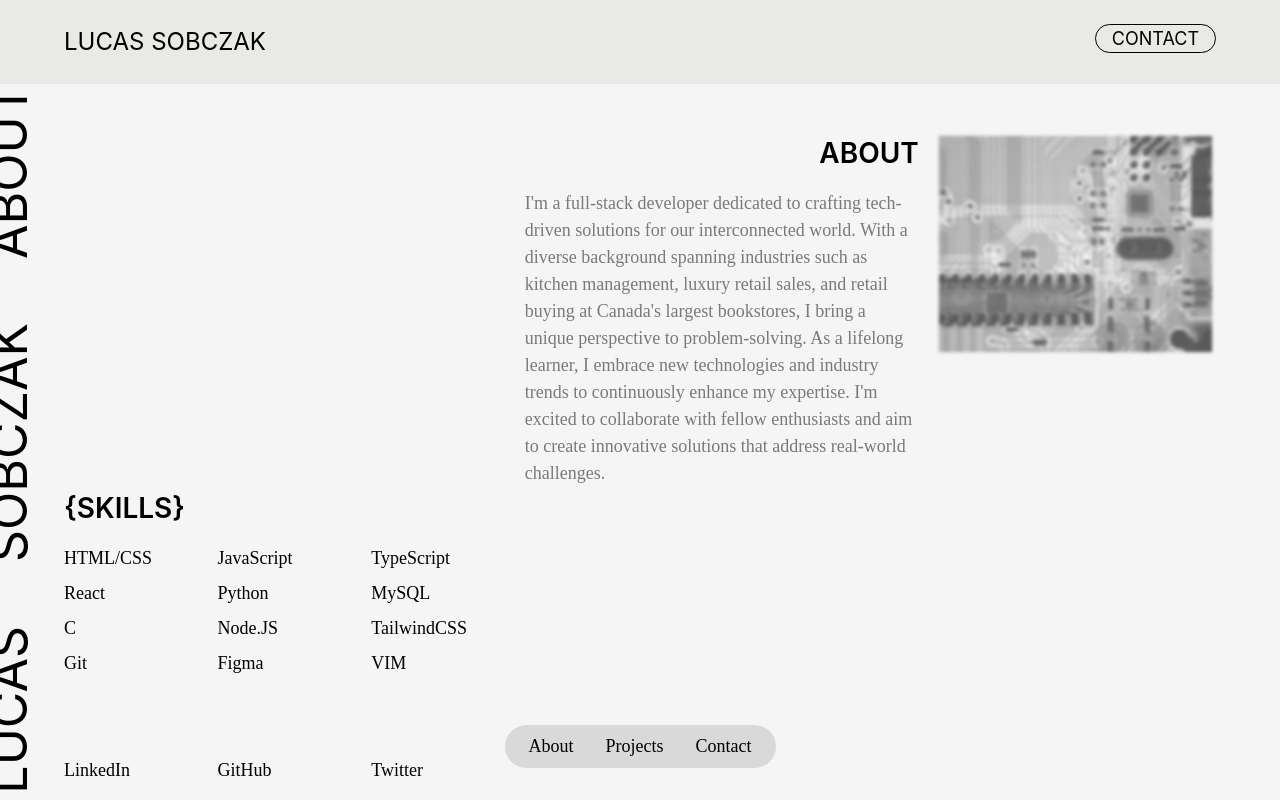
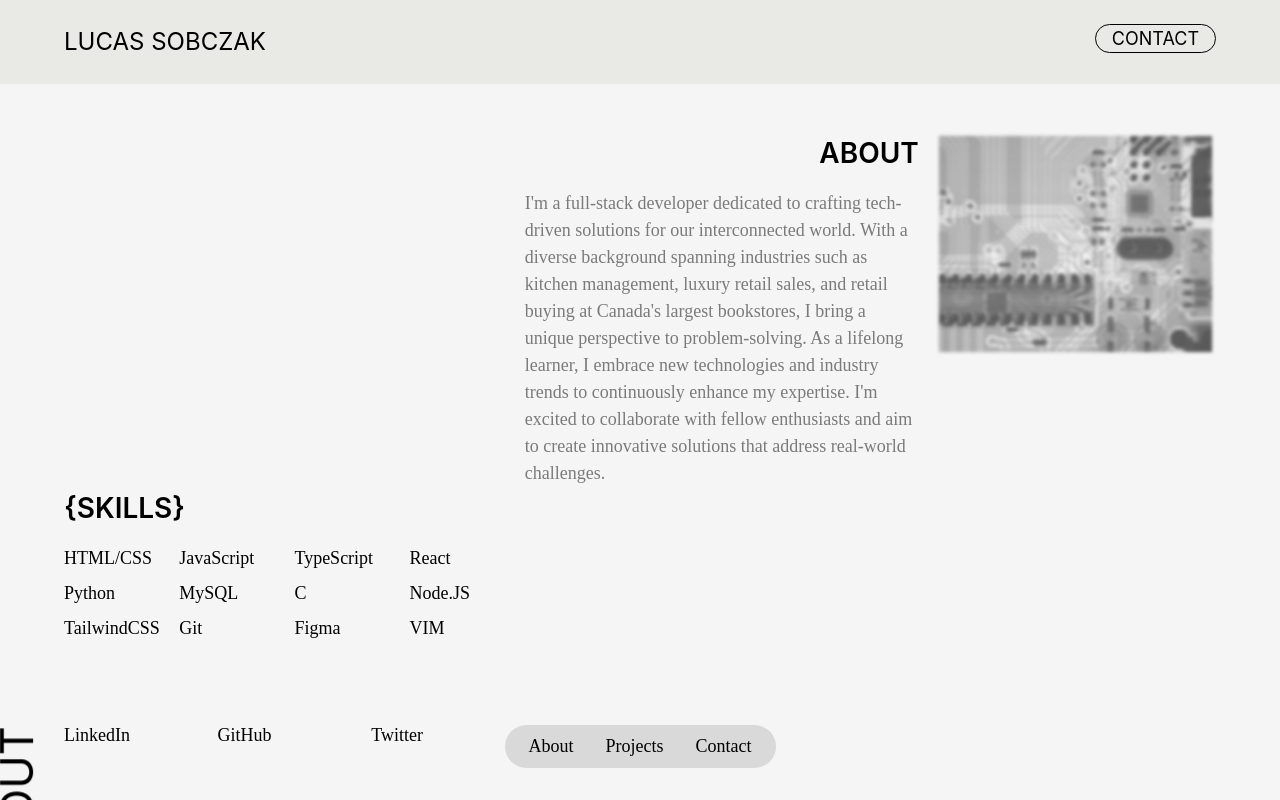
Before and after one commit to SobczakL/landing-page, a Next.js app: page /views/about in a window 1280 px wide. Built offline with nearby package versions, Linux system fonts and the light colour scheme.

Commit message:
added side header transition

```diff
--- a/src/pages/globals.css
+++ b/src/pages/globals.css
@@ -27,5 +27,14 @@ body {
 }
 
 .secondaryHeader {
- -webkit-text-stroke: 1px black;
+  -webkit-text-stroke: 1px black;
 }
+
+@keyframes scrollText {
+  0% {
+    transform: translateX(-60%);
+  }
+  100% {
+    transform: translateX(100%);
+  }
+}
--- a/src/pages/views/about.tsx
+++ b/src/pages/views/about.tsx
@@ -17,9 +17,16 @@ const skillsText = '{SKILLS}'
 
 export default function About() {
     return (
-        <section className="bg-g2 h-full flex flex-col justify-around pb-32 pt-12 px-4 md:px-10 lg:px-16 pl-14 md:pl-16 relative box-border">
-            <aside className="absolute transform -rotate-90 origin-top-right -translate-x-[104%] top-0 left-0">
-                <div className="flex w-full gap-48 md:gap-16 justify-between text-black text-sideheaderSm md:text-sideheaderMd lg:text-sideheaderLg">
+        <section className="overflow-hidden bg-g2 h-full flex flex-col justify-around pb-32 pt-12 px-4 md:px-10 lg:px-16 pl-14 md:pl-16 relative box-border">
+            <aside className="absolute flex gap-32 transform -rotate-90 origin-top-right -translate-x-[101%] top-0 left-0">
+                <div
+                    style={{
+                        animation: "scrollText 40s linear infinite"
+                    }}
+                    className="transform flex gap-48 md:gap-32 justify-between text-black text-sideheaderSm md:text-sideheaderMd">
+                    <p>LUCAS</p>
+                    <p>SOBCZAK</p>
+                    <p>ABOUT</p>
                     <p>LUCAS</p>
                     <p>SOBCZAK</p>
                     <p>ABOUT</p>
@@ -42,7 +49,7 @@ export default function About() {
                 <p className="font-semibold text-sectionLabelSm md:text-sectionLabelMd lg:text-sectionLabelLg">
                     {skillsText}
                 </p>
-                <div className="grid grid-cols-3 grid-rows-3 gap-y-2">
+                <div className="grid grid-cols-4 grid-rows-3 gap-y-2">
                     {skills.map((skill, key) => (
                         <p
                             key={key}
--- a/tailwind.config.ts
+++ b/tailwind.config.ts
@@ -52,7 +52,6 @@ const config: Config = {
                 subheaderLg: '30px',
                 sideheaderSm: '35px',
                 sideheaderMd: '45px',
-                sideheaderLg: '50px',
             }
         },
     },
```
